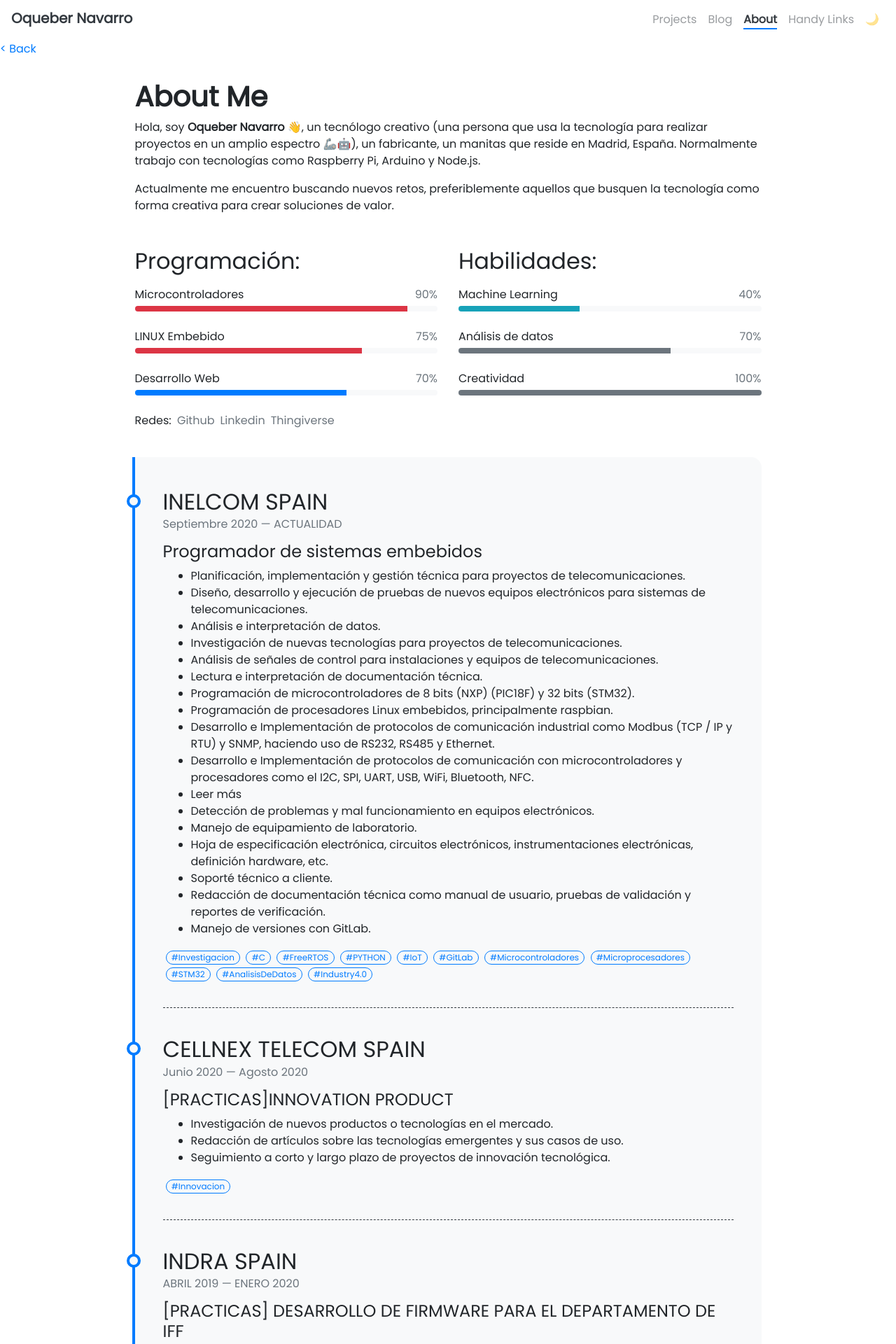
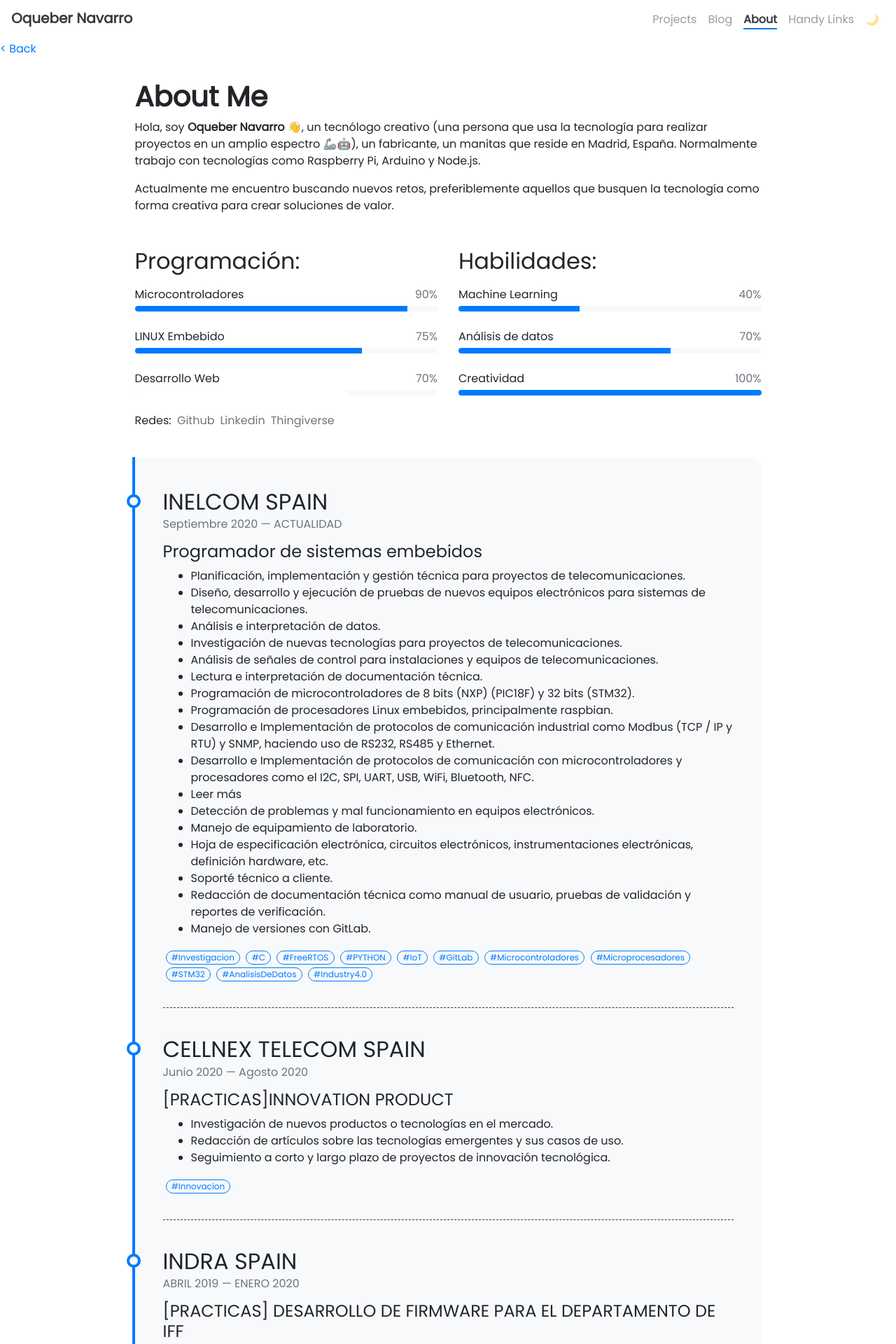
Before and after one commit to oqueber/oqueber.github.io, a Jekyll site: the page built from pages/about.md, in a window 1280 px wide. Shown: the top 1920 px of the page at 70% size. Built offline with Jekyll 4.4.1, drawn with Linux system fonts in a browser that asks for light colours; nearby versions of some CDN libraries; emoji names are drawn with the system emoji font.

Commit message:
Update skills.html

```diff
--- a/_includes/about/skills.html
+++ b/_includes/about/skills.html
@@ -14,10 +14,10 @@
   </div>
 
   <div class="progress mb-4 bg-themed" style="height: 8px;">
-    <div class="progress-bar bg-{{ skill.color | default: "primary" }} wow animated slideInLeft"
+    <div class="progress-bar wow animated slideInLeft"
       data-wow-delay="{{ forloop.index | divided_by: 20.0 }}"
       role="progressbar"
-      style="width: {{ skill.percentage }}%;"
+      style="width: {{ skill.percentage }}%; background:{{ skill.color | default: "#ffff" }}"
       aria-valuenow="{{ skill.percentage }}"
       aria-valuemin="0"
       aria-valuemax="100">
```
